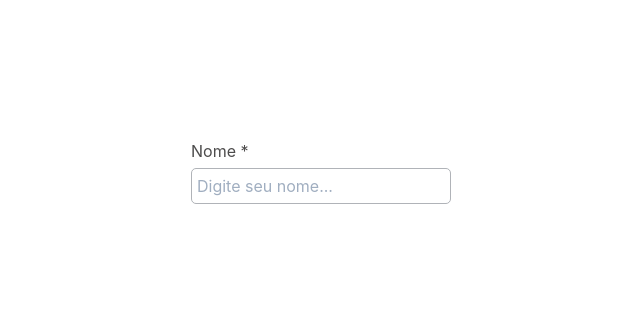
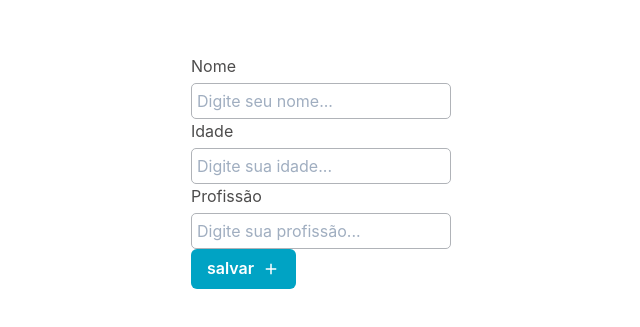
Before and after one commit to devMatheus-Cunha/memo-group, a React (Create React App) app: page / in a window 1280 px wide. Shown: the part 229-556 px from the top of the page, without its empty margins (319-959 px from the left). Built offline with nearby package versions, Linux system fonts and the light colour scheme.

Commit message:
feat: add type SetFielValueAndValues

```diff
--- a/src/App.tsx
+++ b/src/App.tsx
@@ -3,37 +3,53 @@ import React from "react";
 // components
 import { FormComponent } from "./components/FormComponent";
 import { InputComponent } from "./components/InputComponent";
-
-// formik
-import { Field } from "formik";
+import { ButtonComponent } from "./components/ButtonComponent";
+import { Form, Formik } from "formik";
 
 function App() {
   const handleSubmit = (values: any) => {
     console.log(values);
   };
+  const person = {
+    name: "",
+    age: "",
+    profession: "",
+  };
+
   return (
-    <>
-      <FormComponent
-        onSubmit={handleSubmit}
-        initialValues={{
-          firstName: "",
-          lastName: "",
-          email: "",
-        }}
-      >
-        {/* {({ values, setFieldValues }) => ( */}
+    <FormComponent onSubmit={handleSubmit} initialValues={person}>
         <>
           <InputComponent
             id="name"
             name="name"
             placeholder="Digite seu nome..."
             label="Nome"
-            required
             width="100"
+            type="text"
+          />
+          <InputComponent
+            id="age"
+            name="age"
+            placeholder="Digite sua idade..."
+            label="Idade"
+            width="100"
+            type="number"
+          />
+          <InputComponent
+            id="profession"
+            name="profession"
+            placeholder="Digite sua profissão..."
+            label="Profissão"
+            width="100"
+            type="text"
+          />
+          <ButtonComponent
+            text="salvar"
+            type="submit"
+            icon="save"
           />
         </>
-      </FormComponent>
-    </>
+    </FormComponent>
   );
 }
 
--- /dev/null
+++ b/src/types/typeSetFiledValueAndValues.ts
@@ -0,0 +1,4 @@
+export type typeSetFiledValueAndValeus = {
+  values: any,
+  setFieldValue: (field: string, value: any, shouldValidate?: boolean) => void
+}
```
